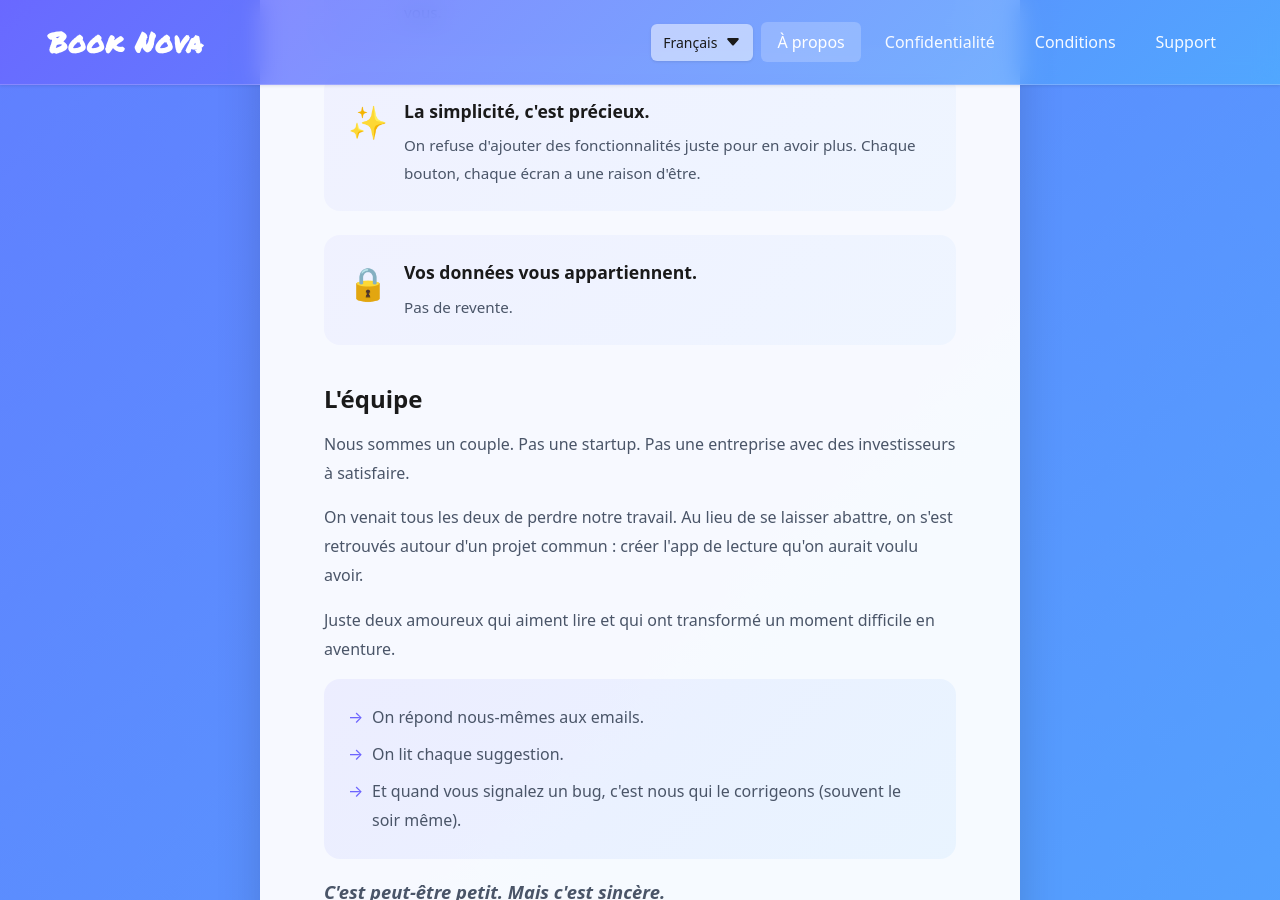
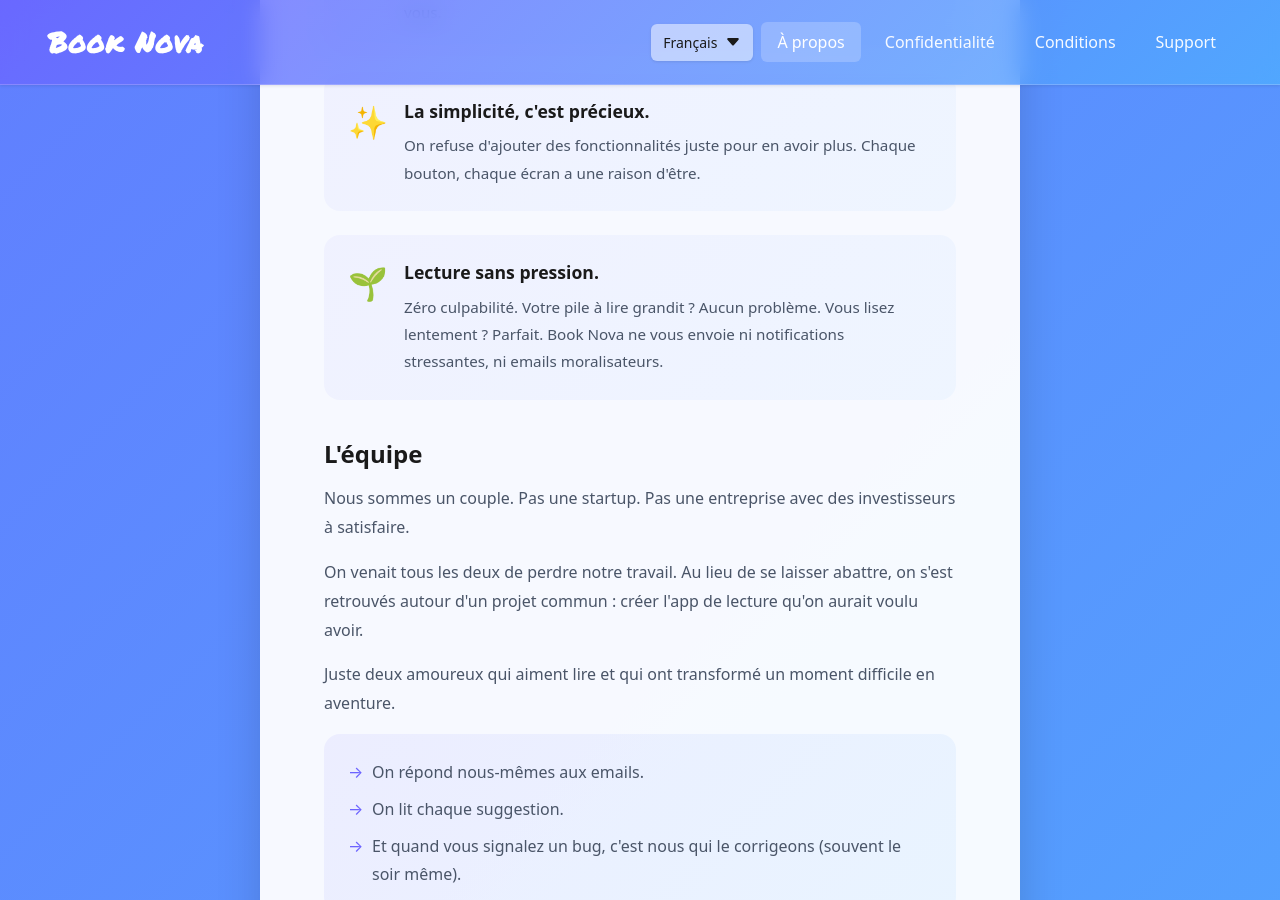
Before and after one commit to Anarres4/book-nova, a Jekyll site: the page built from about.html, in a window 1280 px wide and 900 px high, scrolled down 1816 px. Built offline with Jekyll 4.4.1, drawn with Linux system fonts in a browser that asks for light colours.

Commit message:
✏️ update about page

```diff
--- a/about.html
+++ b/about.html
@@ -67,10 +67,10 @@ permalink: "/about.html"
                         </div>
                     </div>
                     <div class="belief-item">
-                        <span class="belief-emoji">🔒</span>
+                        <span class="belief-emoji">🌱</span>
                         <div>
-                            <strong data-i18n="aboutPage.beliefs.b4_title">Vos données vous appartiennent.</strong>
-                            <p data-i18n="aboutPage.beliefs.b4_desc">Pas de revente.</p>
+                            <strong data-i18n="aboutPage.beliefs.b4_title">Lecture sans pression.</strong>
+                            <p data-i18n="aboutPage.beliefs.b4_desc">Zéro culpabilité. Votre pile à lire grandit ? Aucun problème. Vous lisez lentement ? Parfait. Book Nova ne vous envoie ni notifications stressantes, ni emails moralisateurs.</p>
                         </div>
                     </div>
                 </div>
```
Also changed, not shown: _data/translations.yml (+6 -6 lines).
